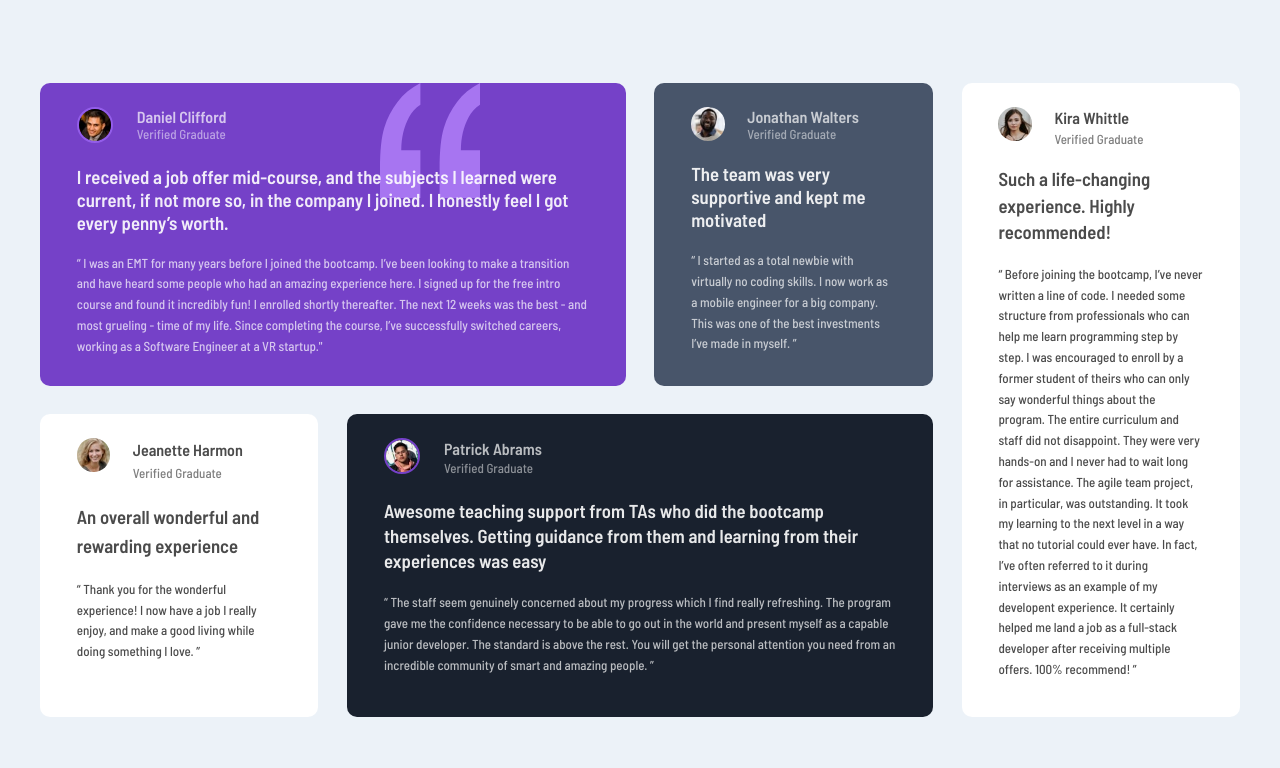
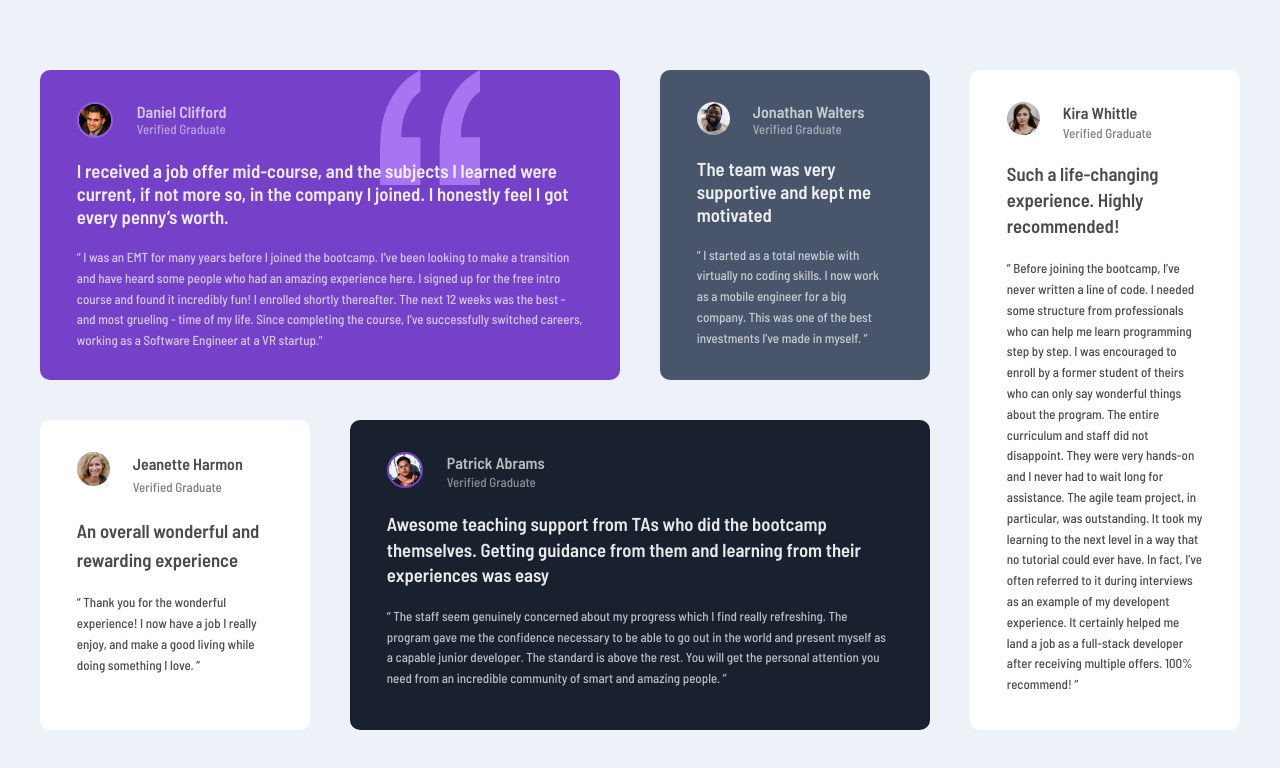
Before and after one commit to Dnghckr16/testimonials-grid-section, a plain HTML site: page index.html in a window 1280 px wide. Drawn offline with Linux system fonts and the light colour scheme.

Commit message:
Initial Commit

```diff
--- a/style.css
+++ b/style.css
@@ -39,14 +39,14 @@ main{
     grid-template-areas:
     "content1 content1 content2 content5"
     "content3 content4 content4 content5";
-    grid-gap:1.8rem;
+    grid-gap:2.5rem;
 
 
 }
 .container{
     border:none;
     border-radius:10px;
-    padding: 1.5rem 2.3rem 1rem;
+    padding: 2rem 2.3rem 1rem;
 
 }
 .container-1{
```
